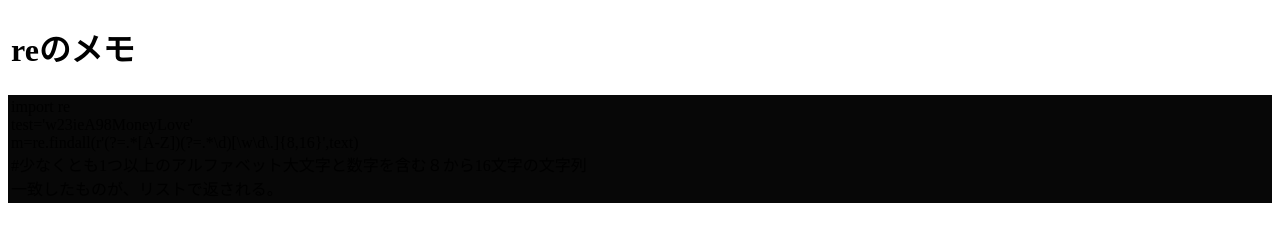
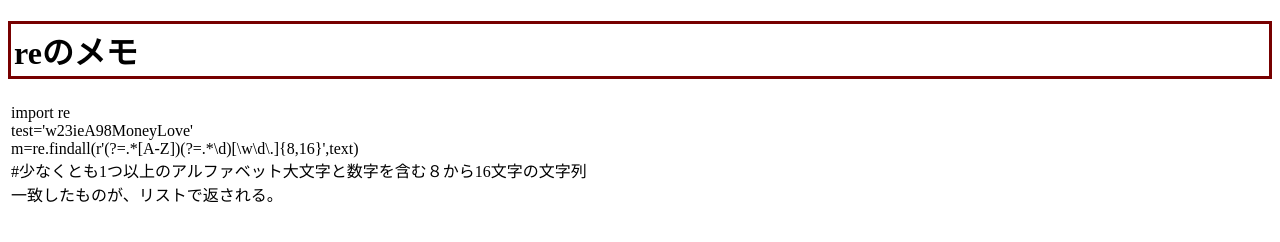
Before and after one commit to DancingOnWhiteBoard/PythonRe, a plain HTML site: page index.html in a window 1280 px wide. Drawn offline with Linux system fonts and the light colour scheme.

Commit message:
Update style.css

```diff
--- a/style.css
+++ b/style.css
@@ -1,11 +1,11 @@
 @charset "utf-8";
 
 h1{
-  border:solid 1px #70000;
+  border:solid 3px #770000;
   padding:3px;
 }
 
 p{
-  background-color:#070707;
+  background-color:#grey;
   padding:3px;
 }
```
